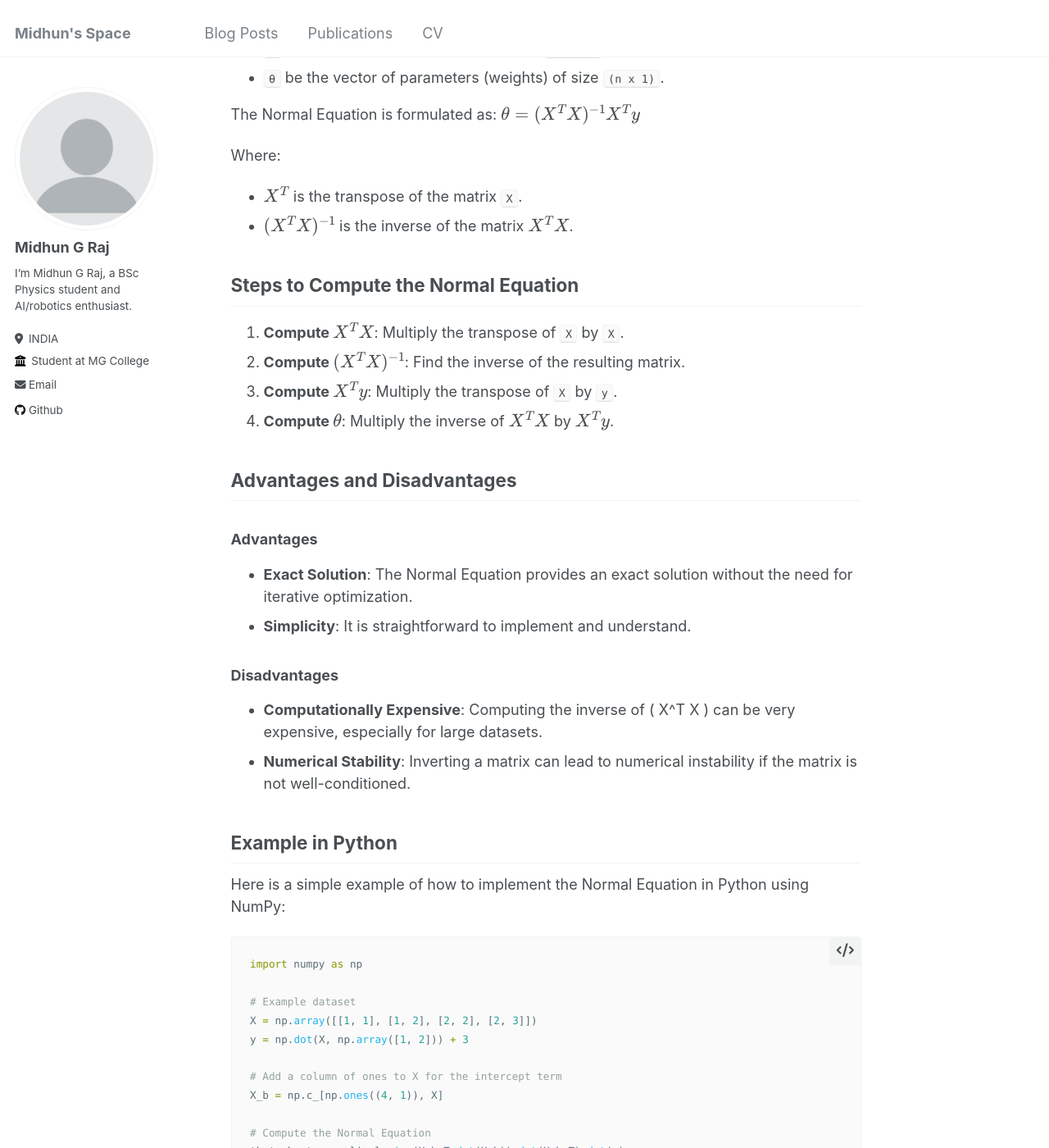
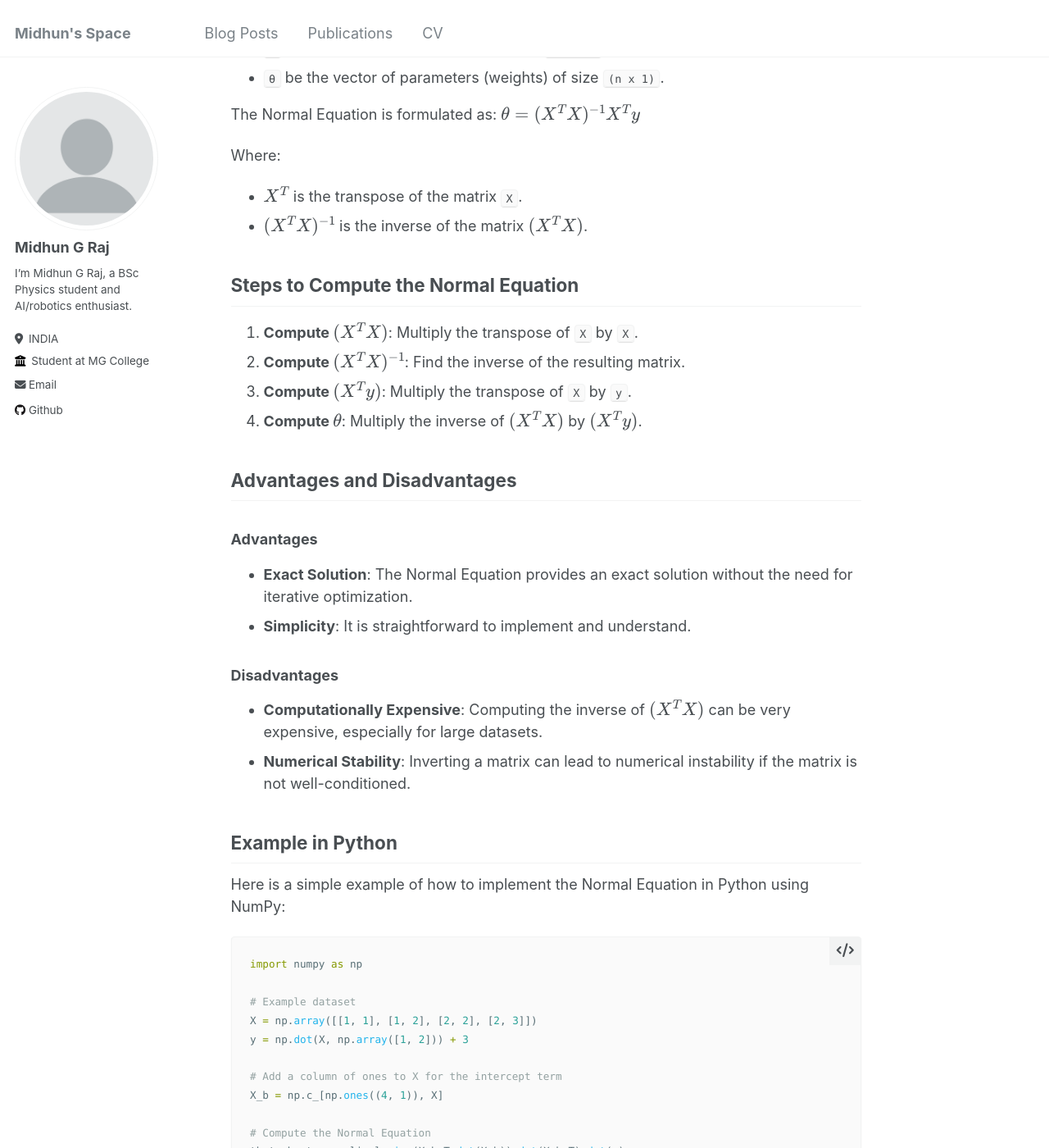
Before and after one commit to MIDHUNGRAJ/midhungraj.github.io, a Jekyll site: the page built from _posts/2023-01-01-blog-post-2.md, in a window 1280 px wide and 1400 px high, scrolled down 733 px. Shown: the whole window at 82% size. Built offline with Jekyll 4.4.1, drawn with Linux system fonts in a browser that asks for light colours.

```diff
--- a/_posts/2023-01-01-blog-post-2.md
+++ b/_posts/2023-01-01-blog-post-2.md
@@ -34,14 +34,14 @@ $$
 
 Where:
 - $$X^T$$ is the transpose of the matrix `X`.
-- $$(X^T X)^{-1}$$ is the inverse of the matrix $$X^T X$$.
+- $$(X^T X)^{-1}$$ is the inverse of the matrix $$(X^T X)$$.
 
 ## Steps to Compute the Normal Equation
 
-1. **Compute $$X^T X $$**: Multiply the transpose of `X` by `X`.
+1. **Compute $$(X^T X)$$**: Multiply the transpose of `X` by `X`.
 2. **Compute $$(X^T X)^{-1}$$**: Find the inverse of the resulting matrix.
-3. **Compute $$X^T y$$**: Multiply the transpose of `X` by `y`.
-4. **Compute $$\theta$$**: Multiply the inverse of $$X^T X$$ by $$X^T y$$.
+3. **Compute $$(X^T y)$$**: Multiply the transpose of `X` by `y`.
+4. **Compute $$\theta$$**: Multiply the inverse of $$(X^T X)$$ by $$(X^T y)$$.
 
 ## Advantages and Disadvantages
 
@@ -50,7 +50,7 @@ Where:
 - **Simplicity**: It is straightforward to implement and understand.
 
 ### Disadvantages
-- **Computationally Expensive**: Computing the inverse of \( X^T X \) can be very expensive, especially for large datasets.
+- **Computationally Expensive**: Computing the inverse of $$( X^T X )$$ can be very expensive, especially for large datasets.
 - **Numerical Stability**: Inverting a matrix can lead to numerical instability if the matrix is not well-conditioned.
 
 ## Example in Python
```
